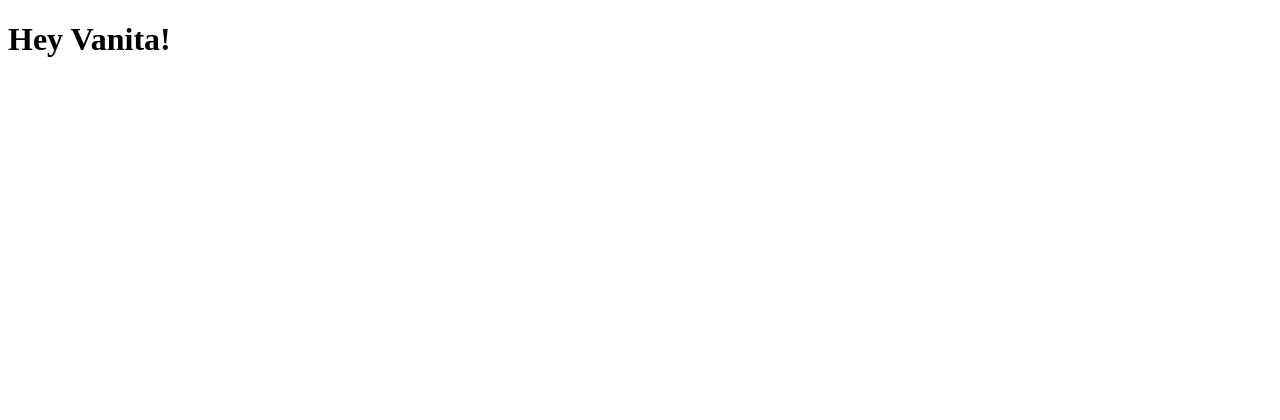
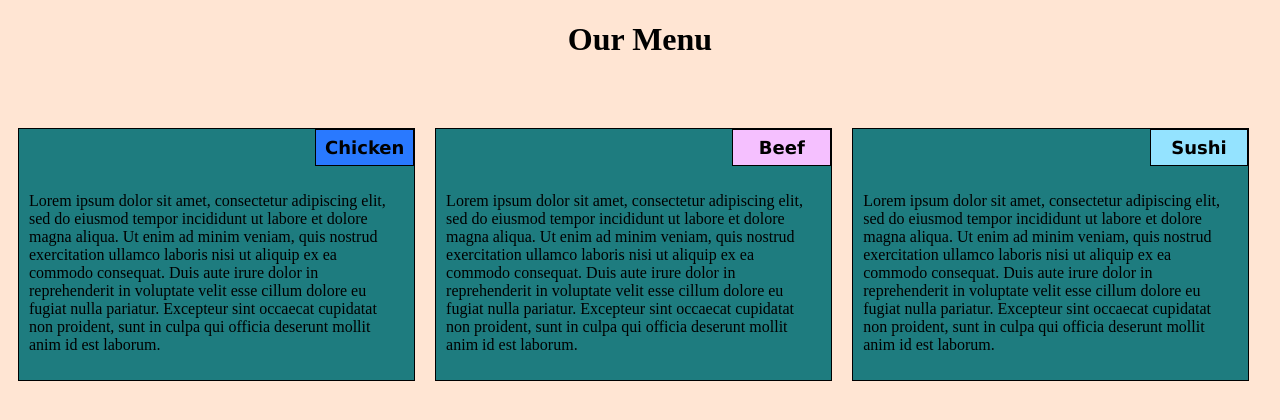
Before and after one commit to VanitaW/coursera-jhu, a plain HTML site: page module2-solution/index.html in a window 1280 px wide. Drawn offline with Linux system fonts and the light colour scheme.

Commit message:
Completed Solution

```diff
--- /dev/null
+++ b/module2-solution/css/styles.css
@@ -0,0 +1,105 @@
+body {
+	background-color: #FFE5D3;
+}
+* {
+	box-sizing: border-box;
+}
+h1 {
+	text-align: center;
+	margin-bottom: 50px;
+}
+.row {
+	width: 100%;
+}
+p {
+	padding: 10px;
+	margin 0px 0px 0px 0px;
+}
+section {
+	position: relative;
+	background-color: #1E7C7F;
+	border: 1px solid black;
+	width: 100%
+	height: 250px;
+}
+
+div.container {
+	padding: 10px;
+	margin: 10px auto 10px auto;
+	border: none;
+
+}
+#section1 {
+	border: 1px solid black;
+	background-color: #2979FF;
+	width: 25%;
+	text-align: center;
+	font-family: Lucida Grande;
+	font-size: 18px;
+	font-weight: bold;
+	margin: 0px 0px 0px 75%;
+	padding: 7px;
+}
+
+#section2 {
+	border: 1px solid black;
+	background-color: #F5C0FF;
+	width: 25%;
+	text-align: center;
+	font-family: Lucida Grande;
+	font-size: 18px;
+	font-weight: bold;
+	margin: 0px 0px 0px 75%;
+	padding: 7px;
+}
+
+#section3 {
+	border: 1px solid black;
+	background-color: #94E3FF;
+	width: 25%;
+	text-align: center;
+	font-family: Lucida Grande;
+	font-size: 18px;
+	font-weight: bold;
+	margin: 0px 0px 0px 75%;
+	padding: 7px;
+}
+
+
+/*   Desktops   */
+@media (min-width: 992px) {
+	 .col-lg-4 {
+		float: left;
+		border: 1px solid black;
+	}
+
+	.col-lg-4{
+		width: 33%;
+	}
+}
+/* Tablets */
+@media (min-width: 768px) and (max-width: 991px) {
+	.col-md-6, .col-md-12 {
+		float: left;
+		border: 1px solid black;
+	}
+	.col-md-6 {
+		width: 50%;
+	}
+	.col-md-12 {
+		width: 100%;
+	}
+
+}
+/* Phones */
+@media (max-width: 767px) {
+	.col-sm-12 {
+		float: left;
+		border: 1px solid black;
+	}
+	.col-sm-12 {
+		width: 100%;
+	}
+
+
+}
--- a/module2-solution/index.html
+++ b/module2-solution/index.html
@@ -1,9 +1,37 @@
 <!DOCTYPE html>
 <html>
 <head>
-	<title>Hello Coursera!</title>
+	<meta charset="utf-8">
+	<link href="./css/styles.css" rel="stylesheet"></link>
+	<title>Module 2 Assignment</title>
 </head>
 <body>
-	<h1>Hey Vanita!</h1>
+	<h1>Our Menu</h1>
+	<div class="row">
+		<div class=" container col-lg-4 col-md-6 col-sm-12">
+			<section>
+				<div id="section1">Chicken </div>
+				<p>
+					Lorem ipsum dolor sit amet, consectetur adipiscing elit, sed do eiusmod tempor incididunt ut labore et dolore magna aliqua. Ut enim ad minim veniam, quis nostrud exercitation ullamco laboris nisi ut aliquip ex ea commodo consequat. Duis aute irure dolor in reprehenderit in voluptate velit esse cillum dolore eu fugiat nulla pariatur. Excepteur sint occaecat cupidatat non proident, sunt in culpa qui officia deserunt mollit anim id est laborum.
+				</p>
+			</section>
+		</div>
+		<div class="container col-lg-4 col-md-6 col-sm-12">
+			<section>
+				<div id="section2">Beef</div>
+				<p>
+					Lorem ipsum dolor sit amet, consectetur adipiscing elit, sed do eiusmod tempor incididunt ut labore et dolore magna aliqua. Ut enim ad minim veniam, quis nostrud exercitation ullamco laboris nisi ut aliquip ex ea commodo consequat. Duis aute irure dolor in reprehenderit in voluptate velit esse cillum dolore eu fugiat nulla pariatur. Excepteur sint occaecat cupidatat non proident, sunt in culpa qui officia deserunt mollit anim id est laborum.
+				</p>
+			</section>
+		</div>
+		<div class="container col-lg-4 col-md-12 col-sm-12">
+			<section>
+				<div id="section3">Sushi</div>
+				<p>
+					Lorem ipsum dolor sit amet, consectetur adipiscing elit, sed do eiusmod tempor incididunt ut labore et dolore magna aliqua. Ut enim ad minim veniam, quis nostrud exercitation ullamco laboris nisi ut aliquip ex ea commodo consequat. Duis aute irure dolor in reprehenderit in voluptate velit esse cillum dolore eu fugiat nulla pariatur. Excepteur sint occaecat cupidatat non proident, sunt in culpa qui officia deserunt mollit anim id est laborum.
+				</p>
+			</section>
+		</div>
+	</div>
 </body>
 </html>
```
